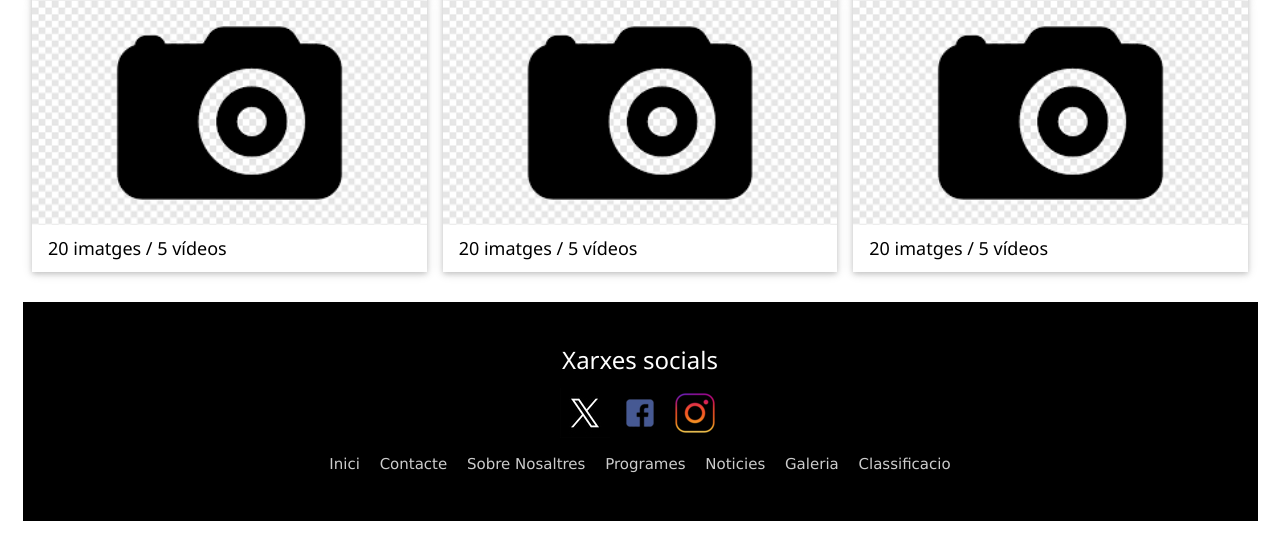
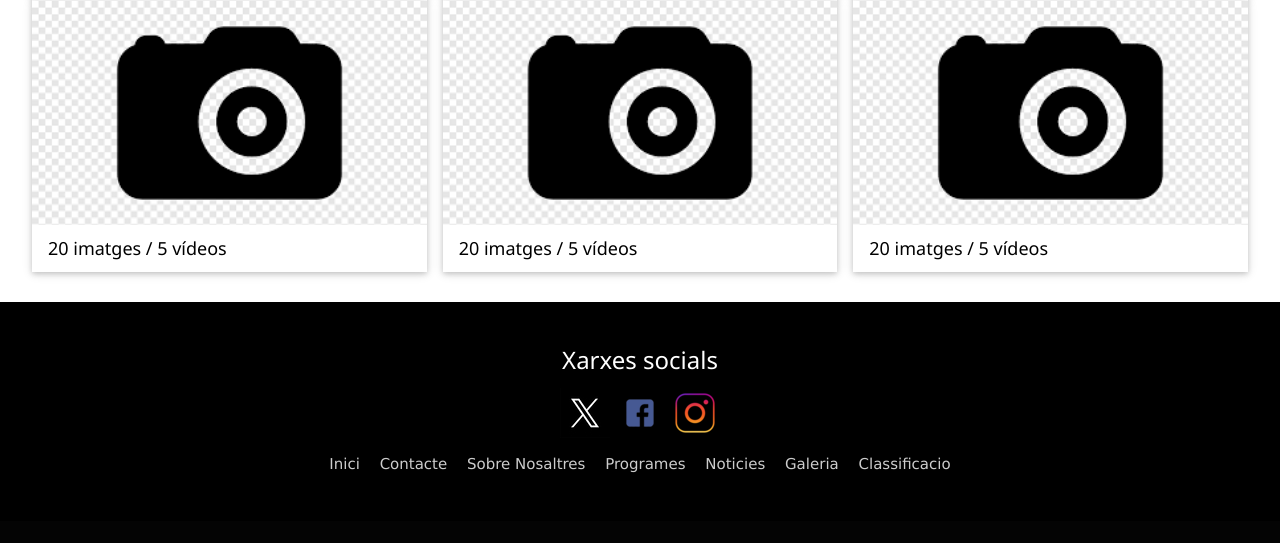
Before and after one commit to BruunoA/ProyectoFinal, a CodeIgniter 4 app: the page made by app/Views/galeria.php in a window 1280 px wide. Shown: the part 447-990 px from the top of the page. After the commit the page ends 920 px from the top, so only its background shows below. Run offline with PHP 8.4 and a stand-in for CodeIgniter, Linux system fonts and the light colour scheme; the template is opened without the code that fills it, so the values that code supplies are empty; some libraries are stand-ins or nearby versions.

Commit message:
arreglo footer
se quito el margin del footer

```diff
--- a/app/Views/general/footer.php
+++ b/app/Views/general/footer.php
@@ -1,5 +1,5 @@
 <link rel="stylesheet" href="<?= base_url('assets/css/main.css'); ?>">
-<footer style="background-color: black; color: white; padding: 2rem 0; text-align: center; margin:1.5rem">
+<footer style="background-color: black; color: white; padding: 2rem 0; text-align: center;">
     <div>
         <h3>Xarxes socials</h3>
         <img src="<?= base_url('assets/img/x.jpg') ?>" alt="">
```
